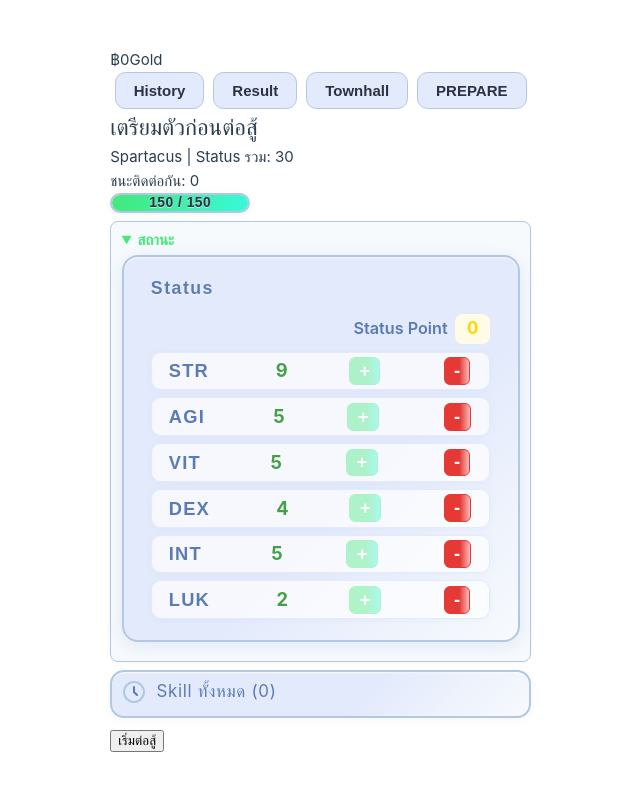
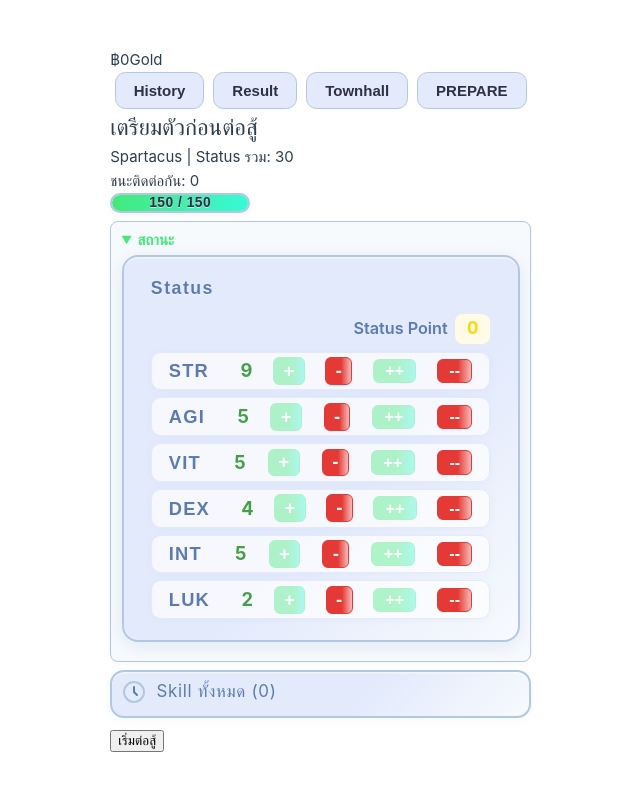
Before and after one commit to NumpolPoldongnok/FightingGame, a Vue app in the folder gladiator-fight/: page /#/prepare in a window 1280 px wide. Shown: the top 790 px of the page, without its empty margins (109-749 px from the left). Built offline with nearby package versions, Linux system fonts and the light colour scheme.

Commit message:
feat: enhance character status management; add functions to allocate all status points and reset a status key to one

```diff
--- a/gladiator-fight/src/components/CharacterStatus.vue
+++ b/gladiator-fight/src/components/CharacterStatus.vue
@@ -1,6 +1,6 @@
 <script lang="ts" setup>
 import type { Status, Character } from '../store/useGameStore'
-import { increaseStatus, canIncreaseStatus, canDecreaseStatus } from '../store/statusUtils'
+import { increaseStatus, canIncreaseStatus, canDecreaseStatus, putAllPointsToStatus, resetStatusKeyToOne } from '../store/statusUtils'
 import { calcHealCost } from '../store/battleUtils'
 import { useGameStore } from '../store/useGameStore'
 import { computed } from 'vue'
@@ -25,6 +25,14 @@ function decreaseStatusWithCost(character: Character, key: keyof Status) {
     alert('เงินไม่พอสำหรับลดค่าสถานะ ต้องใช้ ' + cost + ' Gold')
   }
 }
+
+function putAllPoints(key: keyof Status) {
+  putAllPointsToStatus(props.character, key)
+}
+
+function resetKeyToOne(key: keyof Status) {
+  resetStatusKeyToOne(props.character, key)
+}
 </script>
 
 <template>
@@ -44,6 +52,8 @@ function decreaseStatusWithCost(character: Character, key: keyof Status) {
             <template v-if="showButtons">
               <button class="stat-btn stat-btn-plus" :disabled="!canIncreaseStatus(props.character!, key)" @click="increaseStatus(props.character!, key)">+</button>
               <button class="stat-btn stat-btn-minus" :disabled="!canDecreaseStatus(props.character!, key)" @click="decreaseStatusWithCost(props.character!, key)">-</button>
+              <button class="stat-btn stat-btn-all" :disabled="!(props.character.statusPoint > 0 && character.status[key] < 999)" @click="putAllPoints(key)">++</button>
+              <button class="stat-btn stat-btn-reset" :disabled="character.status[key] <= 1" @click="resetKeyToOne(key)">--</button>
             </template>
           </li>
         </ul>
@@ -164,8 +174,8 @@ function decreaseStatusWithCost(character: Character, key: keyof Status) {
   padding: 0.1em 0.7em;
 }
 .stat-btn {
-  margin-left: 0.4em;
-  margin-right: 0.1em;
+  margin-left: 2px;
+  margin-right: 0px;
   font-size: 1.1em;
   font-weight: 700;
   border-radius: 6px;
@@ -198,4 +208,28 @@ function decreaseStatusWithCost(character: Character, key: keyof Status) {
   background: #e53935;
   color: #fff;
 }
+.stat-btn-all {
+  background: linear-gradient(90deg, #43e97b 60%, #38f9d7 100%);
+  color: #fff;
+  border-color: #43e97b;
+  font-size: 0.95em;
+  margin-left: 2px;
+  padding: 0.1em 0.7em;
+}
+.stat-btn-all:active, .stat-btn-all:focus {
+  background: #43e97b;
+  color: #fff;
+}
+.stat-btn-reset {
+  background: linear-gradient(90deg, #e53935 60%, #f7baba 100%);
+  color: #fff;
+  border-color: #e53935;
+  font-size: 0.95em;
+  margin-left: 2px;
+  padding: 0.1em 0.7em;
+}
+.stat-btn-reset:active, .stat-btn-reset:focus {
+  background: #e53935;
+  color: #fff;
+}
 </style>
--- a/gladiator-fight/src/store/battleUtils.ts
+++ b/gladiator-fight/src/store/battleUtils.ts
@@ -60,6 +60,7 @@ export function resetCooldown(fighter: BattleFighter) {
 // Calculate evasion: agi of defender vs dex of attacker
 export function calcEvasionChance(defender: BattleFighter, attacker: BattleFighter): number {
   let base = 10 + (defender.status.agi - attacker.status.dex) * 0.3 + (defender.status.luk - attacker.status.luk) * 0.7;
+  console.log('calcEvasionChance ', defender.name, attacker.name, base);
   return Math.max(0, Math.min(99, base));
 }
 
--- a/gladiator-fight/src/store/statusUtils.ts
+++ b/gladiator-fight/src/store/statusUtils.ts
@@ -36,3 +36,17 @@ export function decreaseStatus(character: Character, key: keyof Status): boolean
   }
   return false;
 }
+
+// ใส่ statusPoint ทั้งหมดลงใน key เดียว
+export function putAllPointsToStatus(character: Character, key: keyof Status) {
+  while (character.statusPoint > 0 && character.status[key] < MAX_STATUS) {
+    increaseStatus(character, key);
+  }
+}
+
+// รีเซ็ตค่าสถานะ key เดียวให้เหลือ 1 และคืน point กลับ
+export function resetStatusKeyToOne(character: Character, key: keyof Status) {
+  while (character.status[key] > 1) {
+    decreaseStatus(character, key);
+  }
+}
--- a/gladiator-fight/src/store/useGameStore.ts
+++ b/gladiator-fight/src/store/useGameStore.ts
@@ -154,6 +154,8 @@ export const useGameStore = defineStore('game', () => {
     } else {
       c.lastMoneyEarned = 0
       skillChoices.value = []
+      // Add to history if dead
+      characterHistory.value.push({ ...c })
     }
     // Update to store
     userProfile.value.money += c.lastMoneyEarned ?? 0;
```
